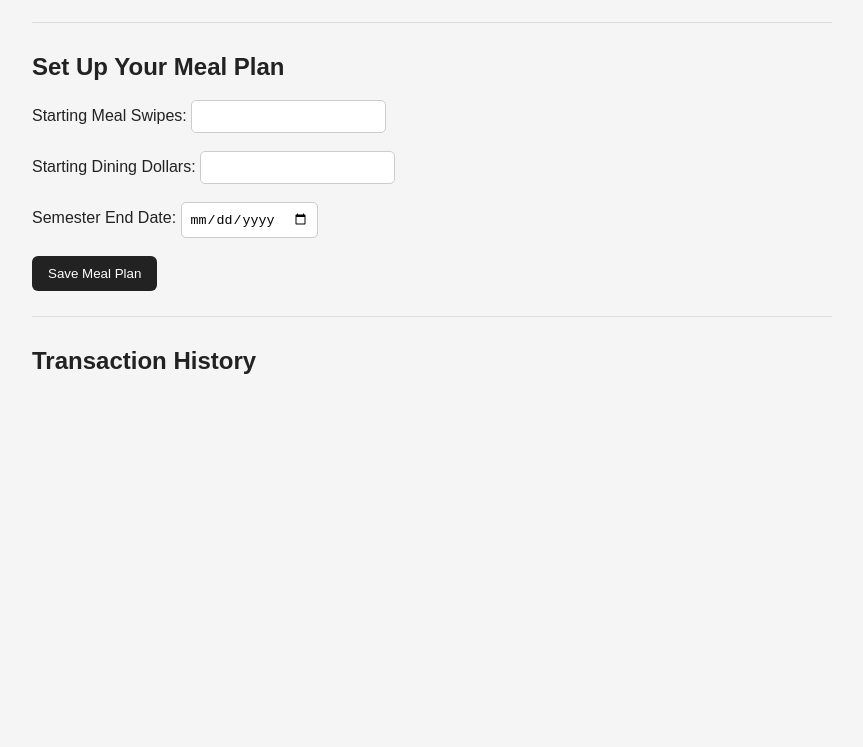
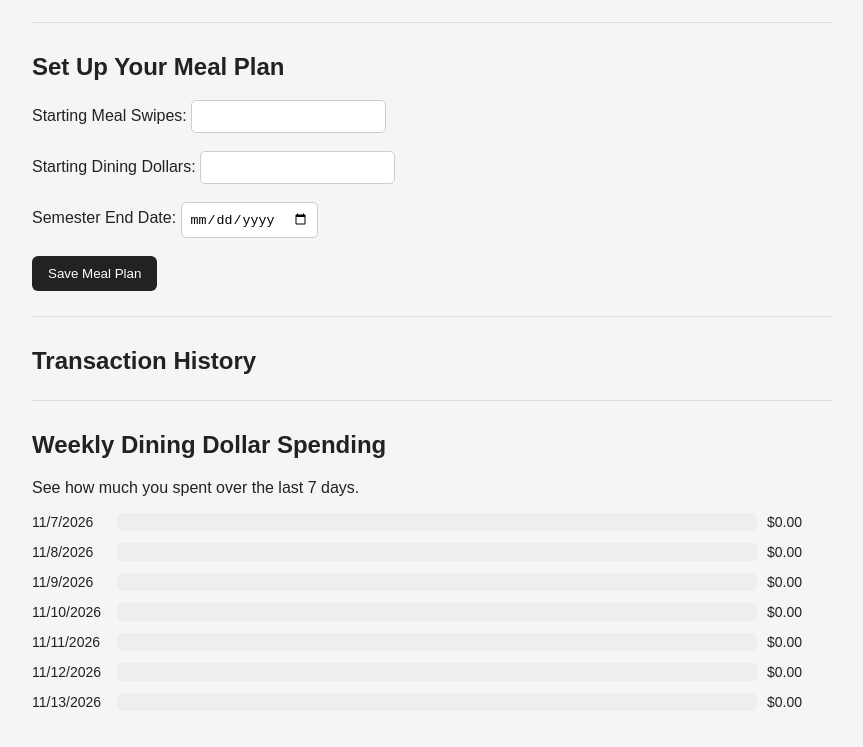
Before and after one commit to CricketGOAT22/CampusBite-193, a plain HTML site: page index.html in a window 1280 px wide. Shown: the part 891-1638 px from the top of the page, without its empty margins (208-1071 px from the left). Before the commit the page ends 1346 px from the top, so only its background shows below. Drawn offline with Linux system fonts and the light colour scheme.

Commit message:
Add weekly Dining Dollar spending graph

```diff
--- a/index.html
+++ b/index.html
@@ -84,6 +84,14 @@
   <h2>Transaction History</h2>
   <ul id="transactionList"></ul>
 
+  <hr>
+
+  <h2>Weekly Dining Dollar Spending</h2>
+  <p>See how much you spent over the last 7 days.</p>
+
+  <div id="spendingGraph"></div>
+
+
 
   <script src="script.js"></script>
 
--- a/script.js
+++ b/script.js
@@ -10,6 +10,7 @@ function addTransaction(type, amount) {
 
   transactions.push(transaction);
   displayTransactions();
+  displaySpendingGraph();
 }
 
 document.getElementById("setupForm").addEventListener("submit", function (event) {
@@ -40,6 +41,7 @@ document.getElementById("setupForm").addEventListener("submit", function (event)
   transactions = [];
   document.getElementById("transactionList").innerHTML = "";
 
+  displaySpendingGraph();
   saveData();
   updateBudget();
 
@@ -166,3 +168,71 @@ function displayTransactions() {
     list.appendChild(item);
   }
 }
+
+
+function getWeeklySpending() {
+  let weeklySpending = [];
+
+  // Check each of the last 7 days
+  for (let i = 6; i >= 0; i--) {
+    let day = new Date();
+    day.setDate(day.getDate() - i);
+
+    let date = day.toLocaleDateString();
+    let total = 0;
+
+    // Find purchases made on this day
+    for (let j = 0; j < transactions.length; j++) {
+      let transaction = transactions[j];
+
+      if (transaction.type === "Dining Dollars" &&
+        transaction.date === date) {
+
+        let amount = Number(transaction.amount.replace("$", ""));
+        total += amount;
+      }
+    }
+
+    weeklySpending.push({
+      date: date,
+      total: total
+    });
+  }
+
+  return weeklySpending;
+}
+
+
+function displaySpendingGraph() {
+  let spending = getWeeklySpending();
+  let graph = document.getElementById("spendingGraph");
+  graph.innerHTML = "";
+
+  let highest = 0;
+
+  for (let day of spending) {
+    if (day.total > highest) {
+      highest = day.total;
+    }
+  }
+
+  for (let day of spending) {
+    let width = 0;
+
+    if (highest > 0) {
+      width = (day.total / highest) * 100;
+    }
+
+    graph.innerHTML += `
+          <div class="graph-row">
+              <span>${day.date}</span>
+              <div class="graph-track">
+                  <div class="graph-bar" style="width: ${width}%"></div>
+              </div>
+              <span>$${day.total.toFixed(2)}</span>
+          </div>
+      `;
+  }
+}
+
+displaySpendingGraph();
--- a/style.css
+++ b/style.css
@@ -82,3 +82,26 @@ hr {
     margin: 5px 0;
   }
 }
+
+
+.graph-row {
+  display: grid;
+  grid-template-columns: 75px 1fr 65px;
+  gap: 10px;
+  align-items: center;
+  margin: 12px 0;
+  font-size: 14px;
+}
+
+.graph-track {
+  background-color: #eeeeee;
+  height: 18px;
+  border-radius: 5px;
+  overflow: hidden;
+}
+
+.graph-bar {
+  background-color: #9d7200;
+  height: 100%;
+  border-radius: 5px;
+}
```
